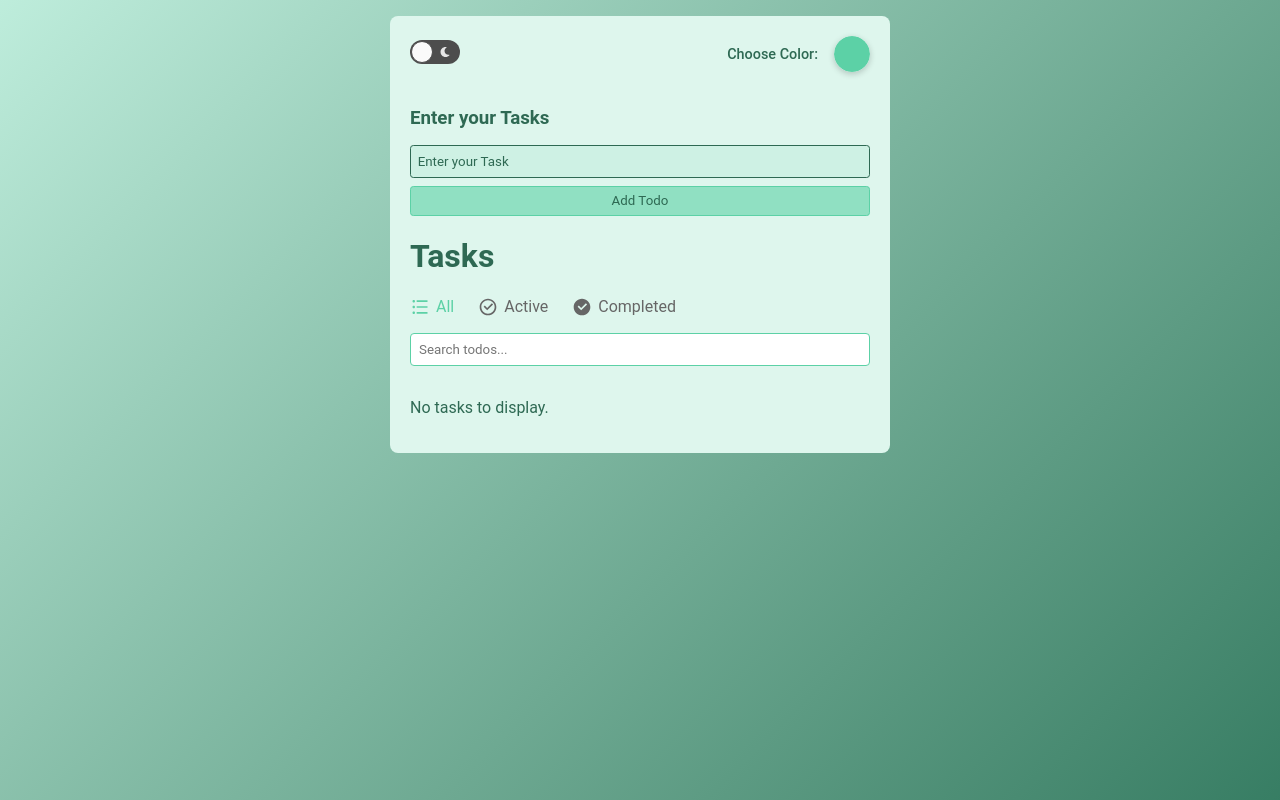
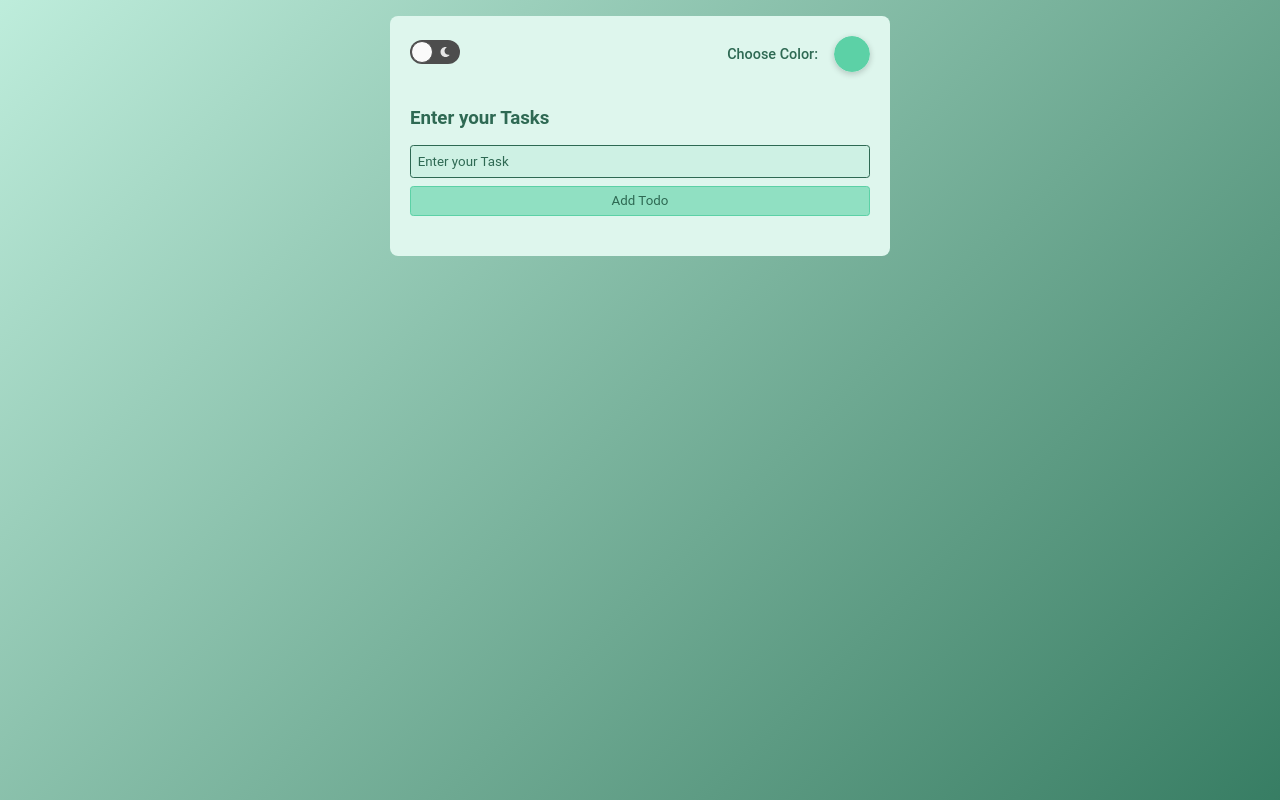
Before and after one commit to hxko/react-todo-app, a React (Vite) app: page / in a window 1280 px wide. Built offline with nearby package versions, Linux system fonts and the light colour scheme.

Commit message:
REFACTOR: Add TodoControls component ( DeleteCompleted, TodoFilter, TodoSearch)

```diff
--- a/src/App.tsx
+++ b/src/App.tsx
@@ -1,21 +1,25 @@
 import "./styles.css";
 import TodoForm from "./components/TodoForm";
-import TodoList from "./components/TodoList";
 import { ToggleDarkMode } from "./components/ToggleDarkMode";
 import ColorPicker from "./components/ColorPicker"; // Import the ColorPicker component
-import DeleteCompleted from './components/DeleteCompleted.tsx';
+import TodoControls from './components/TodoControls'; // Import the new TodoControls component
+import { useTodoContext } from './context/TodoContext'; // Import the context
 
 export default function App() {
+  const { todos } = useTodoContext(); // Get todos from context
+
   return (
     <main>
       <div style={{ display: 'flex', justifyContent: 'space-between', alignItems: 'center', marginBottom: '1rem' }}>
         <ToggleDarkMode />
         <ColorPicker />
       </div>
-      <TodoForm />
-      <h1>Tasks</h1>
-      <DeleteCompleted />
-      <TodoList />
+
+      <div style={{ marginBottom: '20px' }}>
+        <TodoForm />
+      </div>
+
+      {todos.length > 0 && <TodoControls />} {/* Render TodoControls only if there are todos */}
     </main>
   );
 }
--- /dev/null
+++ b/src/components/TodoControls.tsx
@@ -0,0 +1,36 @@
+import React, { useState } from 'react';
+import TodoFilter, { FilterType } from './TodoFilter';
+import TodoSearch from './TodoSearch';
+import TodoList from './TodoList';
+import { useTodoContext } from '../context/TodoContext';
+import DeleteCompleted from './DeleteCompleted'; // Import the DeleteCompleted component
+const TodoControls: React.FC = () => {
+  const { todos } = useTodoContext(); // Get todos from context
+  const [filter, setFilter] = useState<FilterType>('all');
+  const [searchQuery, setSearchQuery] = useState<string>('');
+
+  // Filter todos based on the current filter and search query
+  const filteredTodos = todos.filter(todo => {
+    const matchesFilter =
+      filter === 'all' ||
+      (filter === 'active' && !todo.completed) ||
+      (filter === 'completed' && todo.completed);
+
+    const matchesSearch = todo.title.toLowerCase().includes(searchQuery.toLowerCase());
+
+    return matchesFilter && matchesSearch;
+  });
+
+  return (
+    <div>
+      <DeleteCompleted />
+      <div style={{ display: 'flex', gap: '1rem', marginBottom: '1rem' }}>
+        <TodoSearch searchQuery={searchQuery} setSearchQuery={setSearchQuery} />
+        <TodoFilter currentFilter={filter} onChange={setFilter} />
+      </div>
+      <TodoList todos={filteredTodos} /> {/* Pass filtered todos to TodoList */}
+    </div>
+  );
+};
+
+export default TodoControls;
--- a/src/components/TodoFilter.tsx
+++ b/src/components/TodoFilter.tsx
@@ -23,7 +23,7 @@ const TodoFilter: React.FC<TodoFilterProps> = ({ currentFilter, onChange }) => {
           onClick={() => onChange(value)}
           style={{
             display: 'flex',
-            alignItems: 'center',    // Vertically centers icon and text
+            alignItems: 'center',
             cursor: 'pointer',
             color: currentFilter === value ? 'var(--primary-color)' : '#666',
             userSelect: 'none',
--- a/src/components/TodoList.tsx
+++ b/src/components/TodoList.tsx
@@ -1,37 +1,22 @@
-import { useState } from 'react';
 import TodoItem from './TodoItem';
-import { useTodoContext } from '../context/TodoContext';
-import TodoFilter, { FilterType } from './TodoFilter';
-import TodoSearch from './TodoSearch';
 
-const TodoList = () => {
-  const { todos } = useTodoContext();
-  const [filter, setFilter] = useState<FilterType>('all');
-  const [searchQuery, setSearchQuery] = useState<string>(''); // State for search query
+interface TodoListProps {
+  todos: Array<{ id: string; title: string; completed: boolean }>; // Adjust the type as necessary
+}
 
-  // Filter todos based on the current filter and search query
-  const filteredTodos = todos.filter(todo => {
-    const matchesFilter =
-      filter === 'all' ||
-      (filter === 'active' && !todo.completed) ||
-      (filter === 'completed' && todo.completed);
-    const matchesSearch = todo.title.toLowerCase().includes(searchQuery.toLowerCase());
-    return matchesFilter && matchesSearch;
-  });
-
+const TodoList: React.FC<TodoListProps> = ({ todos }) => {
   return (
     <>
-      <TodoFilter currentFilter={filter} onChange={setFilter} />
-      <TodoSearch searchQuery={searchQuery} setSearchQuery={setSearchQuery} /> {/* Add TodoSearch here */}
-      {filteredTodos.length === 0 ? (
-        <p>No tasks to display.</p>
-      ) : (
-        <ul className="list">
-          {filteredTodos.map(todo => (
+      <h1>Tasks</h1>
+      <ul className="list">
+        {todos.length === 0 ? (
+          <p>No tasks to display.</p>
+        ) : (
+          todos.map(todo => (
             <TodoItem key={todo.id} {...todo} />
-          ))}
-        </ul>
-      )}
+          ))
+        )}
+      </ul>
     </>
   );
 };
```
